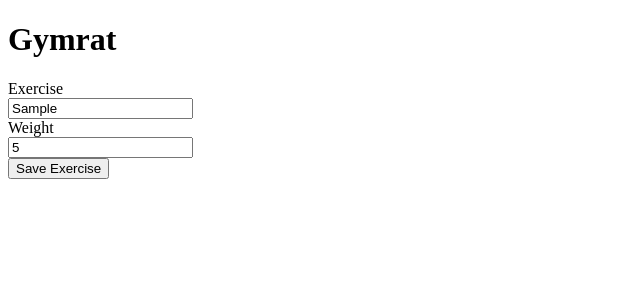
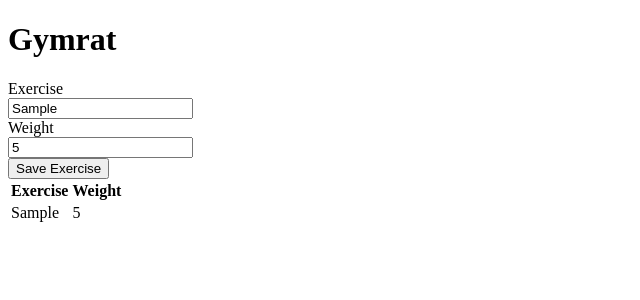
Before and after one commit to comatthewb/gymbuddy, a React (Create React App) app: page / in a window 1280 px wide. Both pictures are taken after typing "Sample", "5" into the empty fields and a click on the input "Save Exercise". Shown: the top 300 px of the page, without its empty margins (0-640 px from the left). Built offline with nearby package versions, Linux system fonts and the light colour scheme.

Commit message:
represented state data in a table

```diff
--- a/src/App.tsx
+++ b/src/App.tsx
@@ -48,6 +48,24 @@ export function App() {
                 <Input value={exercise.weight} onChange={onChange} label="Weight" id="weight" type="number" />
                 <input type="submit" value="Save Exercise" />
             </form>
+            <table>
+                <thead>
+                    <tr>
+                        <th>Exercise</th>
+                        <th>Weight</th>
+                    </tr>
+                </thead>
+                <tbody>
+                    {exercises.map((exercise) => {
+                        return (
+                            <tr>
+                                <td>{exercise.exercise} </td>
+                                <td>{exercise.weight}</td>
+                            </tr>
+                        );
+                    })}
+                </tbody>
+            </table>
         </>
     );
 }
```
